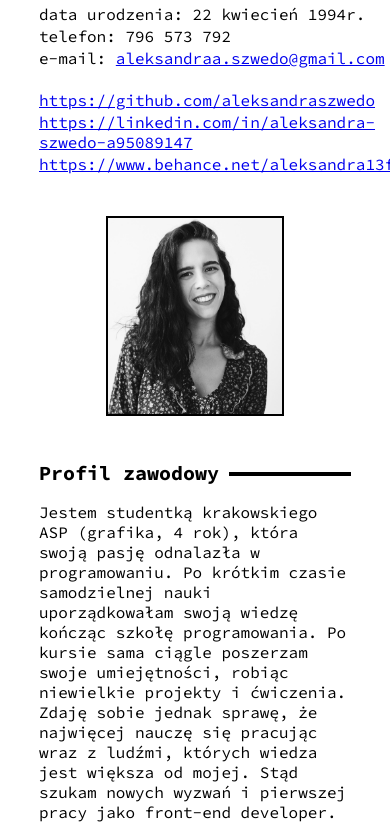
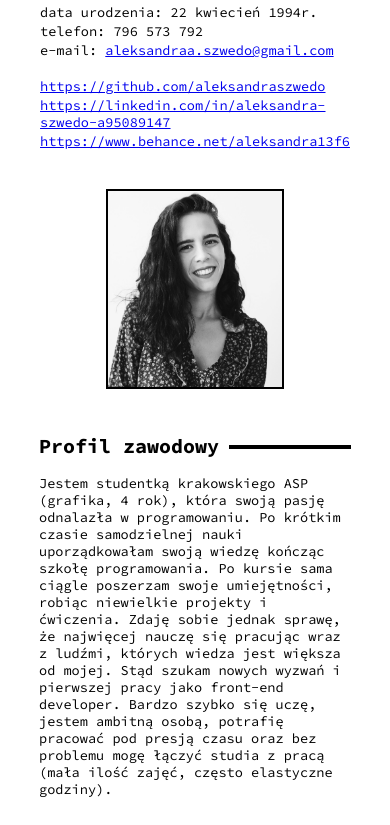
Before and after one commit to aleksandraszwedo/cv, a plain HTML site: page main.html in a window 390 px wide. Shown: the part 88-913 px from the top of the page. Drawn offline with Linux system fonts and the light colour scheme.

Commit message:
response correct

```diff
--- a/css/style2.css
+++ b/css/style2.css
@@ -206,6 +206,14 @@ opacity: 1;
 
 @media all and (max-width: 650px) {
 
+    p {
+        font-size: 85%;
+    }
+
+    #name > .myName {
+        width: 100%;
+    }
+
     #profil > p {
         width: 100%;
     }
```
